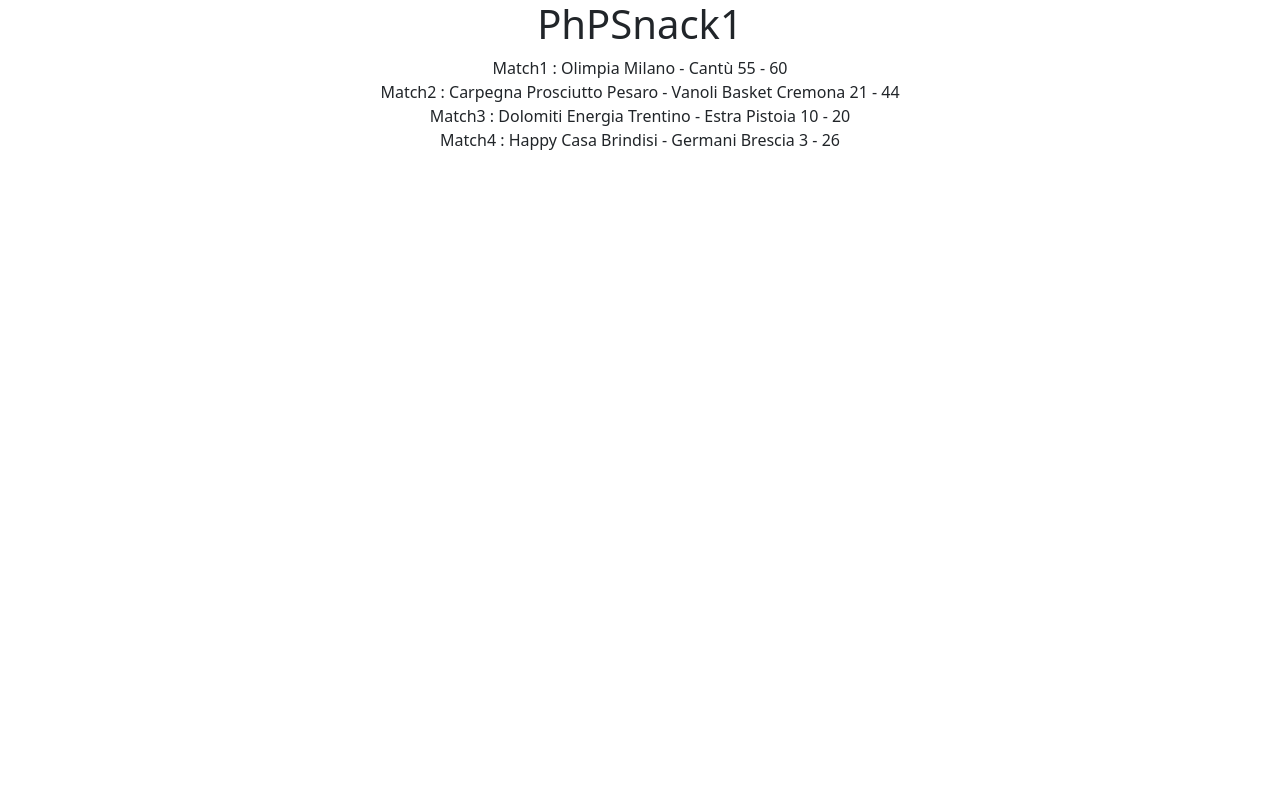
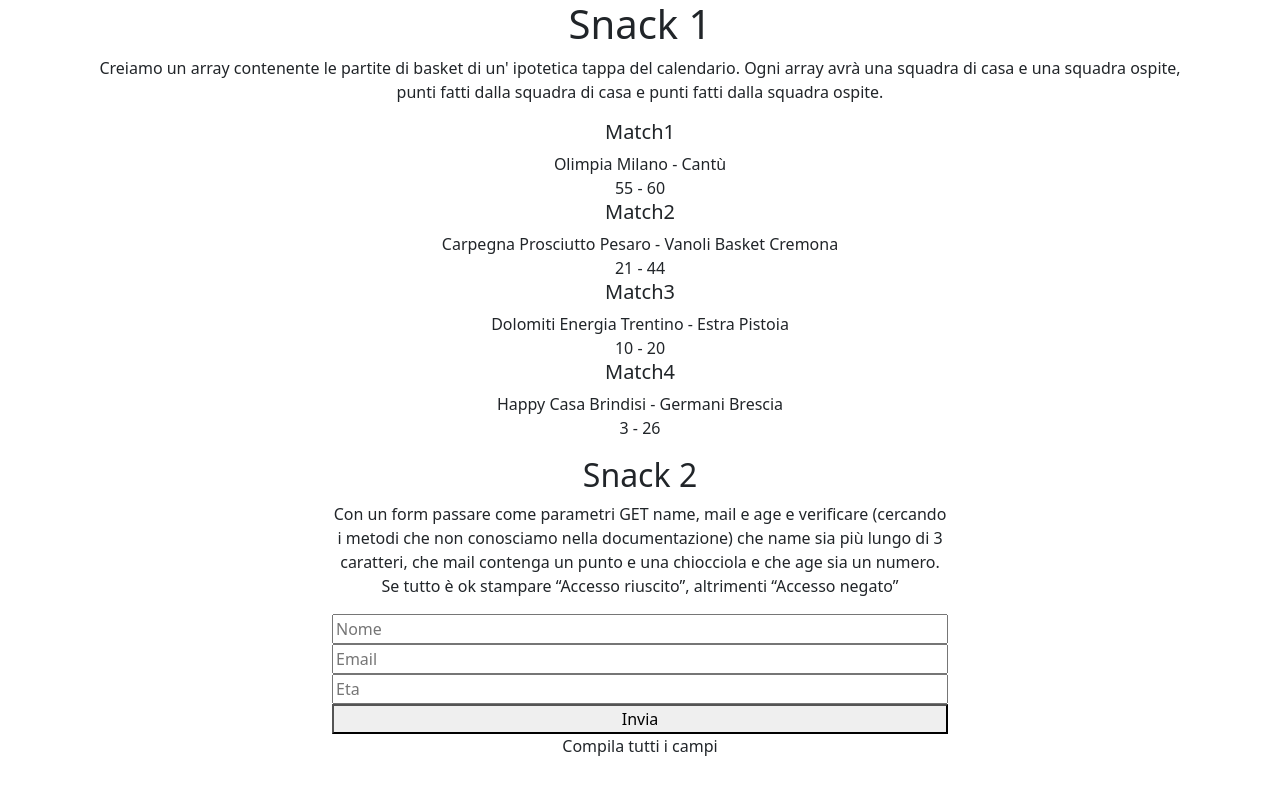
Before and after one commit to Aligern/php-snacks-b1, a PHP site: page / in a window 1280 px wide. Run offline with PHP 8.4, Linux system fonts and the light colour scheme.

Commit message:
snack 2 nearly complete

```diff
--- a/index.php
+++ b/index.php
@@ -1,5 +1,5 @@
 <?php
-
+// our teamMatches array
 $teamMatches = [
     'Match1' => [
         'homeTeam' => 'Olimpia Milano',
@@ -26,13 +26,12 @@ $teamMatches = [
         'guestGoals'=> 26,
     ],
 ];
-
+// the function that prints the matches
 function printMatches($teamMatches) {
     foreach ($teamMatches as $key => $value) {
-        echo $key . ' : ' . $value['homeTeam'] . ' - ' . $value['guestTeam'] . ' ' . $value['homeGoals'] . ' - ' . $value['guestGoals'] . '<br>';
+        echo '<h5>' . $key . '</h5>' . $value['homeTeam'] . ' - ' . $value['guestTeam'] . '<br>' . ' ' . $value['homeGoals'] . ' - ' . $value['guestGoals'];
     }
 }
-
 ?>
 
 <!DOCTYPE html>
@@ -44,7 +43,7 @@ function printMatches($teamMatches) {
     <link href="https://cdn.jsdelivr.net/npm/bootstrap@5.3.3/dist/css/bootstrap.min.css" rel="stylesheet" integrity="sha384-QWTKZyjpPEjISv5WaRU9OFeRpok6YctnYmDr5pNlyT2bRjXh0JMhjY6hW+ALEwIH" crossorigin="anonymous">
 
     <title>
-        PhPSnack1
+        PhP Snacks 1
     </title>
 </head>
 
@@ -52,9 +51,40 @@ function printMatches($teamMatches) {
 <body>
     <div class="container text-center" >
         <h1>
-            PhPSnack1
+            Snack 1
         </h1>
-        <?php printMatches($teamMatches) ?>
+
+        <p>
+        Creiamo un array contenente le partite di basket di un' ipotetica tappa del calendario. Ogni array avrà una squadra di casa e una squadra ospite, punti fatti dalla squadra di casa e punti fatti dalla squadra ospite.
+        <br>
+        <!-- calling the function that prints the matches -->
+            <?php printMatches($teamMatches) ?>
+        </p>
+    </div>
+
+    <div class="container text-center w-50">
+        <h2> Snack 2 </h2>
+        <p>
+        Con un form passare come parametri GET name, mail e age e verificare (cercando i metodi che non conosciamo nella documentazione) che name sia più lungo di 3 caratteri, che mail contenga un punto e una chiocciola e che age sia un numero. Se tutto è ok stampare “Accesso riuscito”, altrimenti “Accesso negato”
+        <br>
+        </p>
+        <form action="index.php" method="GET" class="d-flex flex-column">
+            <input type="text" placeholder="Nome" name="nome">
+            <input type="email" placeholder="Email" name="email">
+            <input type="text" placeholder="Eta" name="eta">
+            <button type="submit">
+                Invia
+            </button>
+        </form>
+            <?php
+                if (empty($_GET['nome']) || empty($_GET['email']) || empty($_GET['eta'])) {
+                    echo 'Compila tutti i campi';
+                } elseif (isset($_GET['nome']) && isset($_GET['email']) && isset($_GET['eta'])) {
+                    echo 'Accesso riuscito';
+                } if (!empty($_GET['nome']) && !empty($_GET['email']) && !empty($_GET['eta'])) {
+                    echo 'Accesso negato';
+                }
+            ?>
     </div>
 
 
```
